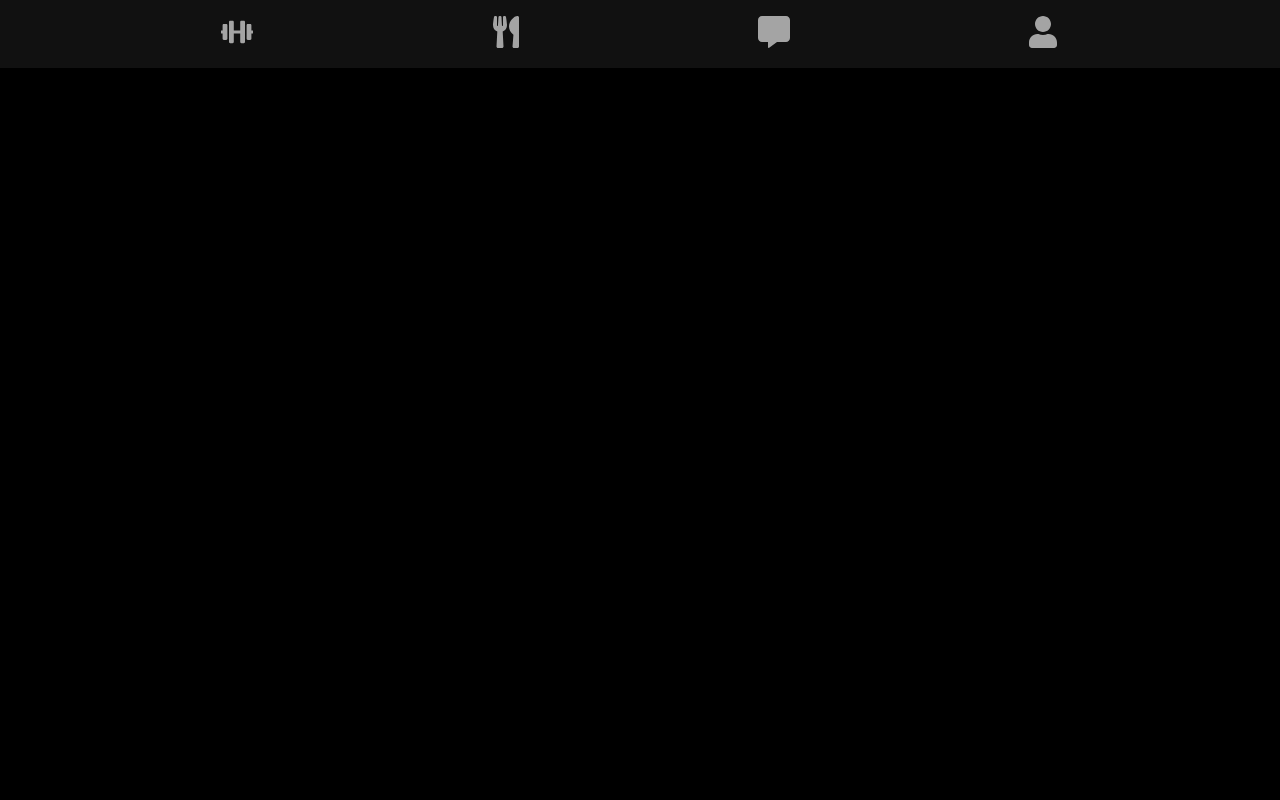
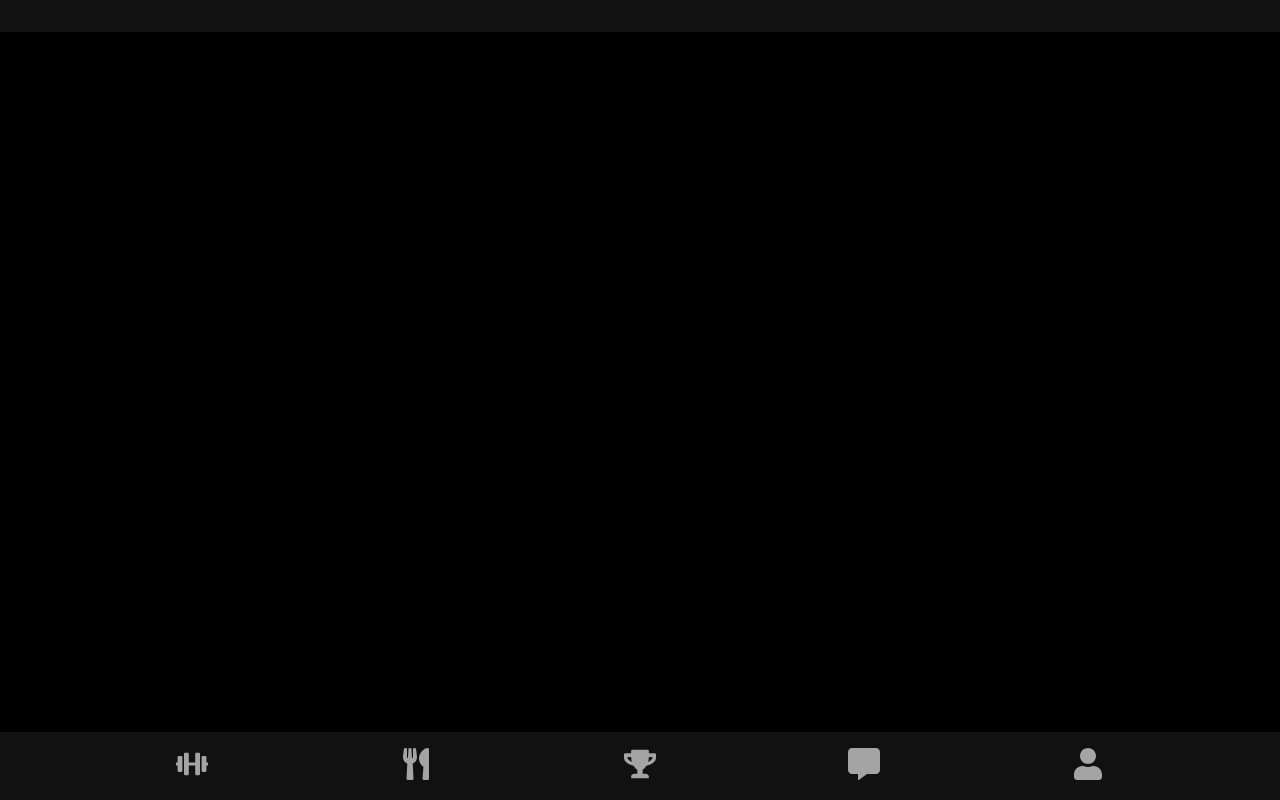
Before and after one commit to Arnav350/gojim, a React (Create React App) app: page /compete in a window 1280 px wide. Before the commit this address had no page. Built offline with nearby package versions, Linux system fonts and the light colour scheme.

Commit message:
added compete page

```diff
--- a/src/App.tsx
+++ b/src/App.tsx
@@ -3,11 +3,12 @@ import { BrowserRouter as Router, Routes, Route } from "react-router-dom";
 import Home from "./pages/Home";
 import SignIn from "./pages/SignIn";
 import SignUp from "./pages/SignUp";
+import Nav from "./components/Nav";
 import Gym from "./pages/Gym";
 import Nutrition from "./pages/Nutrition";
 import Connect from "./pages/Connect";
+import Compete from "./pages/Compete";
 import Profile from "./pages/Profile";
-import Nav from "./components/Nav";
 import Workout from "./components/Workout";
 import "./App.css";
 
@@ -33,6 +34,10 @@ function App() {
         {/* Nutrition Page
         Calculates your calorires, macros, water, and weight goal */}
 
+        <Route path="/compete" element={<Compete />} />
+        {/* Compete Page
+        Compete against other individuals in big 3 */}
+
         <Route path="/connect" element={<Connect />} />
         {/* Messaging and Stories Page
         Has stories, messaging feature (need to figure out how to add friends), pr competitions */}
--- a/src/components/Nav.tsx
+++ b/src/components/Nav.tsx
@@ -1,6 +1,12 @@
 import React from "react";
 import { Link } from "react-router-dom";
-import { FaDumbbell, FaUtensils, FaCommentAlt, FaUser } from "react-icons/fa";
+import {
+  FaDumbbell,
+  FaUtensils,
+  FaTrophy,
+  FaCommentAlt,
+  FaUser,
+} from "react-icons/fa";
 import "./Nav.css";
 
 function Nav() {
@@ -11,6 +17,9 @@ function Nav() {
       </Link>
       <Link to="/nutrition">
         <FaUtensils className="nav__icon" />
+      </Link>
+      <Link to="/compete">
+        <FaTrophy className="nav__icon" />
       </Link>
       <Link to="/connect">
         <FaCommentAlt className="nav__icon" />
--- /dev/null
+++ b/src/pages/Compete.css
@@ -0,0 +1,12 @@
+.compete {
+  display: flex;
+  flex-direction: column;
+}
+
+.compete__top {
+  display: flex;
+  justify-content: center;
+  padding: 16px;
+  width: 100%;
+  background-color: #111;
+}
--- /dev/null
+++ b/src/pages/Compete.tsx
@@ -0,0 +1,12 @@
+import React from "react";
+import "./Compete.css";
+
+function Compete() {
+  return (
+    <main className="compete">
+      <header className="compete__top"></header>
+    </main>
+  );
+}
+
+export default Compete;
```
